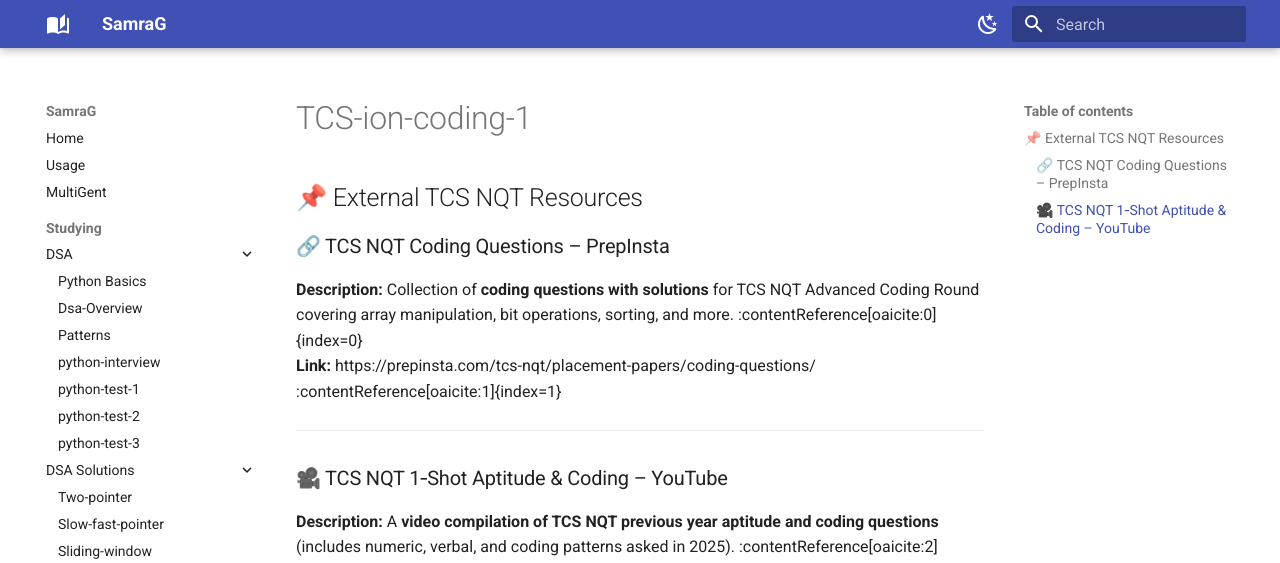
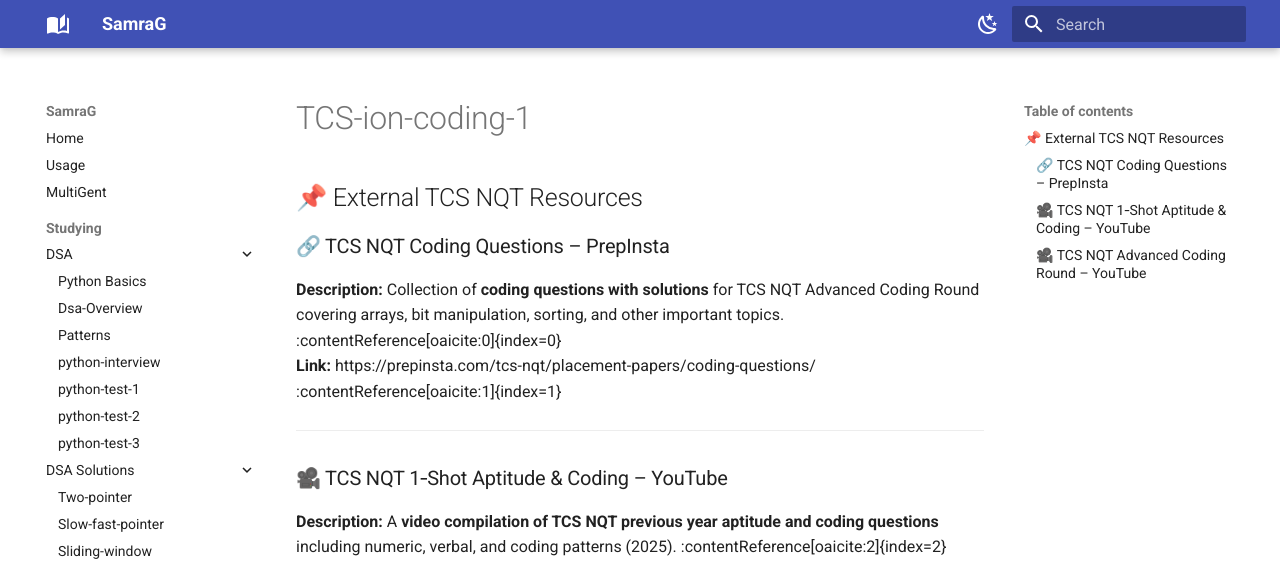
Before and after one commit to Sam2636/sam-agents, an MkDocs documentation site: the page built from docs/coding-batch.md, in a window 1280 px wide and 1400 px high. Shown: the top 563 px of the window. Built offline with MkDocs 1.6.1 and Material for MkDocs 9.7.7, drawn with Linux system fonts in a browser that asks for light colours; some of the changed text lies outside the part shown.

Commit message:
adding 8

```diff
--- a/docs/coding-batch.md
+++ b/docs/coding-batch.md
@@ -1,11 +1,33 @@
 ## 📌 External TCS NQT Resources
 
 ### 🔗 TCS NQT Coding Questions – PrepInsta
-**Description:** Collection of **coding questions with solutions** for TCS NQT Advanced Coding Round covering array manipulation, bit operations, sorting, and more. :contentReference[oaicite:0]{index=0}
+**Description:** Collection of **coding questions with solutions** for TCS NQT Advanced Coding Round covering arrays, bit manipulation, sorting, and other important topics. :contentReference[oaicite:0]{index=0}
 **Link:** https://prepinsta.com/tcs-nqt/placement-papers/coding-questions/ :contentReference[oaicite:1]{index=1}
 
 ---
 
 ### 🎥 TCS NQT 1‑Shot Aptitude & Coding – YouTube
-**Description:** A **video compilation of TCS NQT previous year aptitude and coding questions** (includes numeric, verbal, and coding patterns asked in 2025). :contentReference[oaicite:2]{index=2}
-**Video:** https://www.youtube.com/watch?v=as_uztzMi_c :contentReference[oaicite:3]{index=3}
+**Description:** A **video compilation of TCS NQT previous year aptitude and coding questions** including numeric, verbal, and coding patterns (2025). :contentReference[oaicite:2]{index=2}
+
+<div style="text-align:center;">
+<iframe width="800" height="450"
+src="https://www.youtube.com/embed/as_uztzMi_c"
+title="TCS NQT 1 Shot Aptitude & Coding"
+frameborder="0" allow="accelerometer; autoplay; clipboard-write; encrypted-media; gyroscope; picture-in-picture"
+allowfullscreen>
+</iframe>
+</div> :contentReference[oaicite:3]{index=3}
+
+---
+
+### 🎥 TCS NQT Advanced Coding Round – YouTube
+**Description:** A **video walkthrough of advanced coding problems** often asked in TCS NQT including arrays, strings, and recursion examples. :contentReference[oaicite:4]{index=4}
+
+<div style="text-align:center;">
+<iframe width="800" height="450"
+src="https://www.youtube.com/embed/as_uztzMi_c"
+title="TCS NQT Advanced Coding Round"
+frameborder="0" allow="accelerometer; autoplay; clipboard-write; encrypted-media; gyroscope; picture-in-picture"
+allowfullscreen>
+</iframe>
+</div> :contentReference[oaicite:5]{index=5}
```
